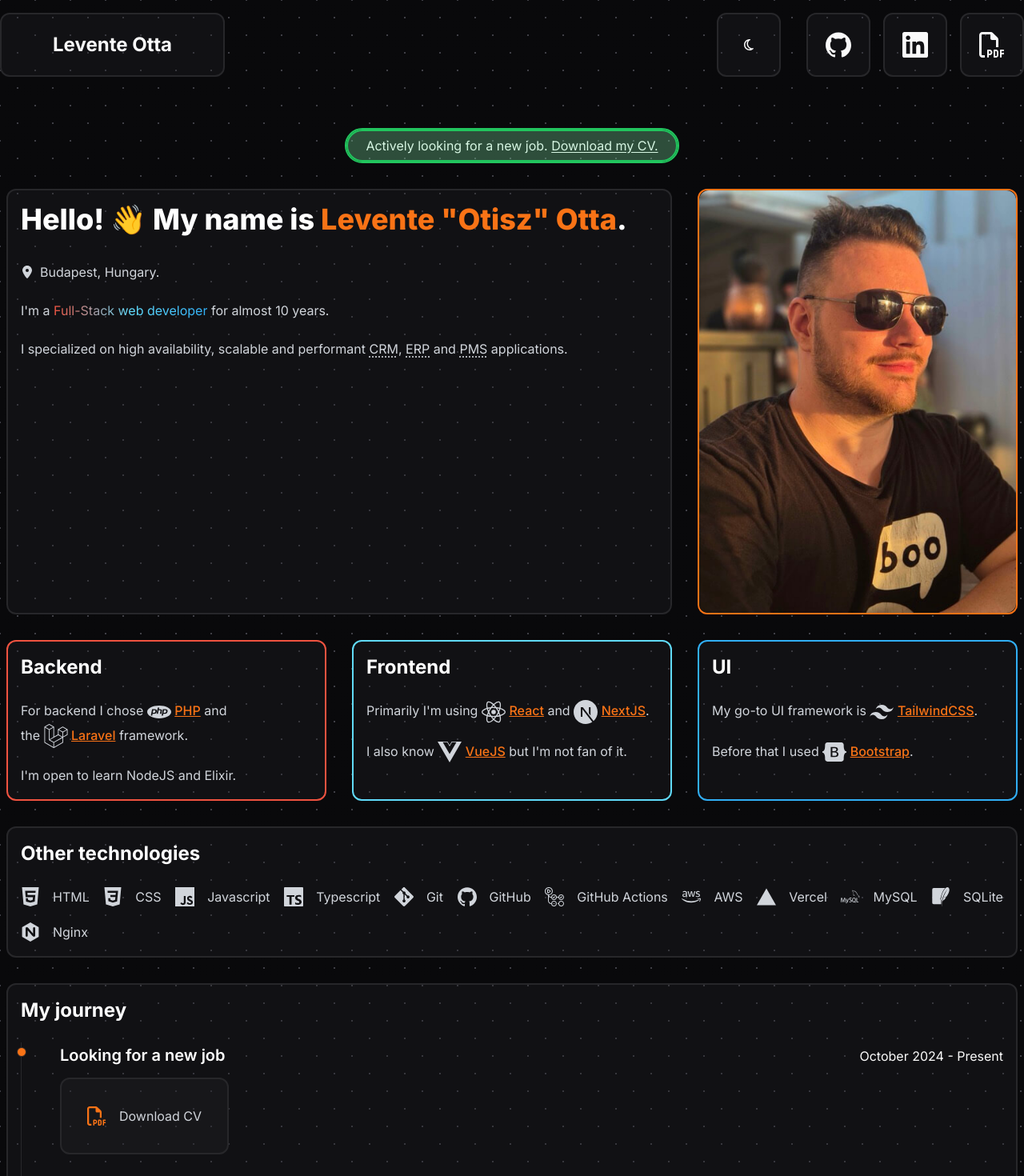
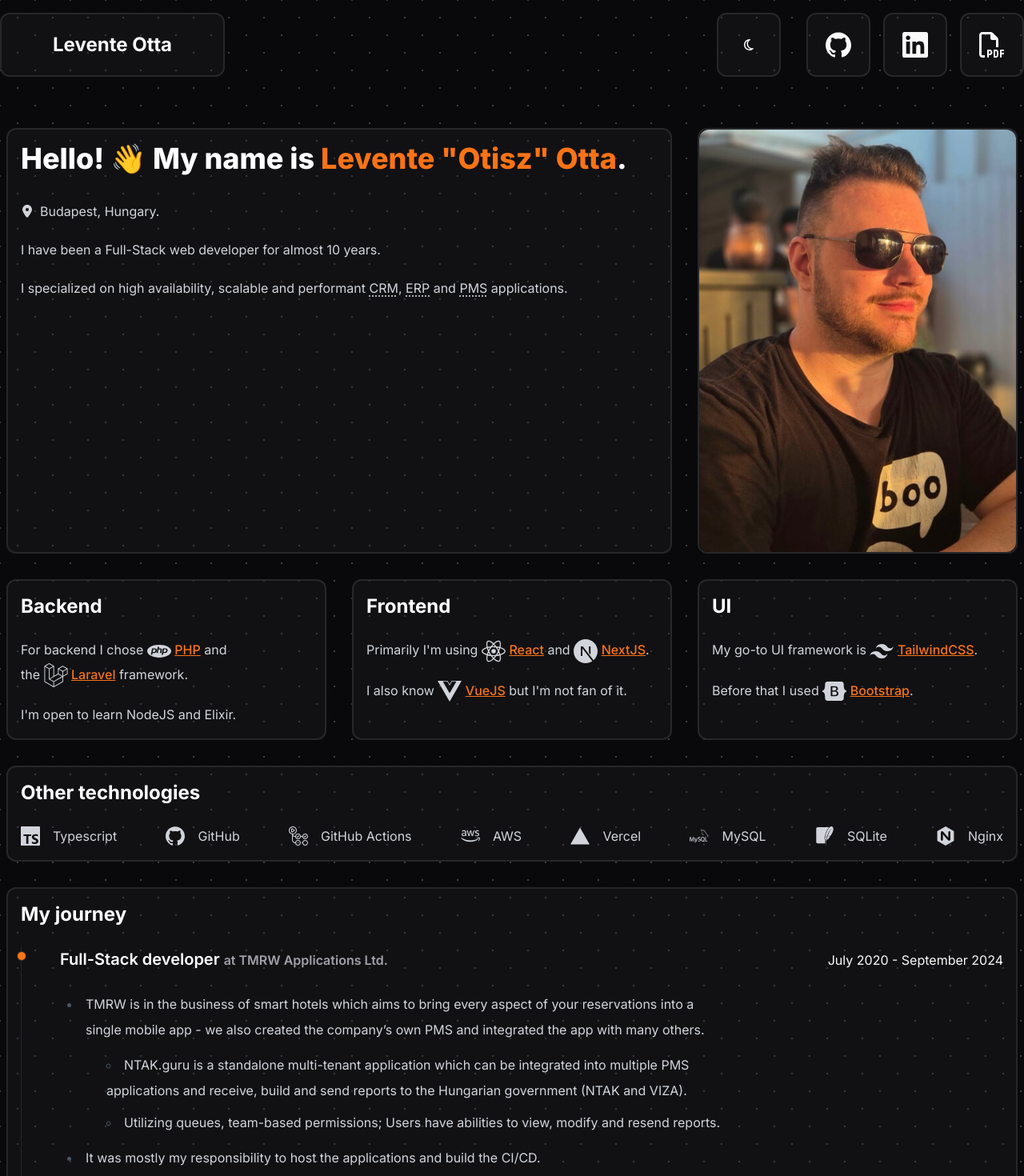
Before and after one commit to Otisz/leventeotta.com, a Next.js app: page / in a window 1280 px wide. Shown: the top 1470 px of the page at 80% size. Built offline with nearby package versions, Linux system fonts and the light colour scheme.

Commit message:
Apply changes based on recommendation

```diff
--- a/src/app/page.tsx
+++ b/src/app/page.tsx
@@ -4,19 +4,6 @@ import MyJourneySection from "@/feature/Home/my-jouney-section";
 export default function Home() {
   return (
     <main className="container space-y-8 px-2 py-8 md:py-16">
-      <section className="flex justify-center">
-        <div className="relative rounded-full border-2 border-green-500 px-6 py-2 text-center">
-          <div className="absolute inset-0 animate-pulse rounded-full border-2 border-green-500 bg-green-300/30" />
-          <span>Actively looking for a new job.</span>{" "}
-          <a
-            href="https://assets.leventeotta.com/documents/Levente%20Otta%20CV.pdf"
-            target="_blank"
-            className="text-nowrap underline underline-offset-2"
-          >
-            Download my CV.
-          </a>
-        </div>
-      </section>
       <HeadingSection />
       <MyJourneySection />
     </main>
--- a/src/feature/Home/heading-section.tsx
+++ b/src/feature/Home/heading-section.tsx
@@ -5,12 +5,8 @@ import { IconType } from "react-icons";
 import { FaAws, FaLocationDot } from "react-icons/fa6";
 import {
   SiBootstrap,
-  SiCss3,
-  SiGit,
   SiGithub,
   SiGithubactions,
-  SiHtml5,
-  SiJavascript,
   SiLaravel,
   SiMysql,
   SiNextdotjs,
@@ -35,13 +31,7 @@ export default function HeadingSection() {
           <FaLocationDot className="inline-block" />
           <span>Budapest, Hungary.</span>
         </p>
-        <p>
-          I&apos;m a{" "}
-          <span className="dark:bg-gradient-to-r dark:from-[#f05340] dark:via-[#61dbfb] dark:to-[#31aff6] dark:bg-clip-text dark:text-transparent">
-            Full-Stack web developer
-          </span>{" "}
-          for almost 10 years.
-        </p>
+        <p>I have been a Full-Stack web developer for almost 10 years.</p>
         <p>
           I specialized on high availability, scalable and performant{" "}
           <Popover>
@@ -76,15 +66,15 @@ export default function HeadingSection() {
           applications.
         </p>
       </div>
-      <div className="relative hidden h-full rounded-xl border-2 border-orange-500 lg:block 2xl:col-span-2 2xl:row-span-2">
+      <div className="relative hidden h-full rounded-xl border-2 border-border lg:block 2xl:col-span-2 2xl:row-span-2">
         <Image
           src={MeImage}
           alt="Levente Otta"
-          className="mx-auto h-full w-auto rounded-xl object-cover object-top"
+          className="object-to mx-auto h-full w-auto rounded-xl object-cover"
           priority
         />
       </div>
-      <div className="prose max-w-none text-balance rounded-xl border-2 border-[#f05340] bg-accent/30 p-4 dark:prose-invert prose-a:text-orange-500 2xl:col-span-2">
+      <div className="prose max-w-none text-balance rounded-xl border-2 border-border bg-accent/30 p-4 dark:prose-invert prose-a:text-orange-500 2xl:col-span-2">
         <h2>Backend</h2>
         <p>
           For backend I chose <TechnologyLink icon={SiPhp} href="https://php.net" text="PHP" /> and the{" "}
@@ -92,7 +82,7 @@ export default function HeadingSection() {
         </p>
         <p>I&apos;m open to learn NodeJS and Elixir.</p>
       </div>
-      <div className="prose max-w-none text-balance rounded-xl border-2 border-[#61dbfb] bg-accent/30 p-4 dark:prose-invert prose-a:text-orange-500 2xl:col-span-2">
+      <div className="prose max-w-none text-balance rounded-xl border-2 border-border bg-accent/30 p-4 dark:prose-invert prose-a:text-orange-500 2xl:col-span-2">
         <h2>Frontend</h2>
         <p>
           Primarily I&apos;m using <TechnologyLink icon={SiReact} href="https://react.dev" text="React" /> and{" "}
@@ -103,7 +93,7 @@ export default function HeadingSection() {
           it.
         </p>
       </div>
-      <div className="prose max-w-none text-balance rounded-xl border-2 border-[#31aff6] bg-accent/30 p-4 dark:prose-invert prose-a:text-orange-500 2xl:col-span-2">
+      <div className="prose max-w-none text-balance rounded-xl border-2 border-border bg-accent/30 p-4 dark:prose-invert prose-a:text-orange-500 2xl:col-span-2">
         <h2>UI</h2>
         <p>
           My go-to UI framework is{" "}
@@ -117,24 +107,8 @@ export default function HeadingSection() {
         <h2>Other technologies</h2>
         <div className="flex flex-wrap justify-between gap-4 text-nowrap">
           <div className="inline-flex items-center gap-4">
-            <SiHtml5 className="inline-block text-2xl" />
-            <span>HTML</span>
-          </div>
-          <div className="inline-flex items-center gap-4">
-            <SiCss3 className="inline-block text-2xl" />
-            <span>CSS</span>
-          </div>
-          <div className="inline-flex items-center gap-4">
-            <SiJavascript className="inline-block text-2xl" />
-            <span>Javascript</span>
-          </div>
-          <div className="inline-flex items-center gap-4">
             <SiTypescript className="inline-block text-2xl" />
             <span>Typescript</span>
-          </div>
-          <div className="inline-flex items-center gap-4">
-            <SiGit className="inline-block text-2xl" />
-            <span>Git</span>
           </div>
           <div className="inline-flex items-center gap-4">
             <SiGithub className="inline-block text-2xl" />
--- a/src/feature/Home/my-jouney-section.tsx
+++ b/src/feature/Home/my-jouney-section.tsx
@@ -1,31 +1,9 @@
-import { FaRegFilePdf } from "react-icons/fa6";
-
 export default function MyJourneySection() {
   return (
     <section className="prose max-w-none text-balance rounded-xl border-2 border-border bg-accent/30 p-4 dark:prose-invert prose-a:text-orange-500 2xl:col-span-2">
       <h2>My journey</h2>
 
       <ol className="relative list-none border-s border-border">
-        <li className="-ms-4 mb-10 md:ms-4">
-          <div className="absolute -start-2 mt-1 h-4 w-4 animate-ping rounded-full border border-border bg-orange-500"></div>
-          <div className="absolute -start-1.5 mt-1.5 h-3 w-3 rounded-full border border-border bg-orange-500"></div>
-          <div className="flex flex-col items-baseline justify-between md:flex-row">
-            <h3 className="mt-0">Looking for a new job</h3>
-            <span className="text-foreground">
-              <time>October 2024</time> - <time>Present</time>
-            </span>
-          </div>
-
-          <a
-            href="https://assets.leventeotta.com/documents/Levente%20Otta%20CV.pdf"
-            target="_blank"
-            rel="noreferrer"
-            className="not-prose inline-flex flex-1 items-center justify-center gap-4 rounded-xl border-2 border-border bg-accent/30 p-8 transition-colors hover:border-orange-500"
-          >
-            <FaRegFilePdf className="h-6 w-6 fill-orange-500" />
-            <span>Download CV</span>
-          </a>
-        </li>
         <li className="-ms-4 mb-10 md:ms-4">
           <div className="absolute -start-1.5 mt-1.5 h-3 w-3 rounded-full border border-border bg-orange-500"></div>
           <div className="flex flex-col items-baseline justify-between md:flex-row">
```
